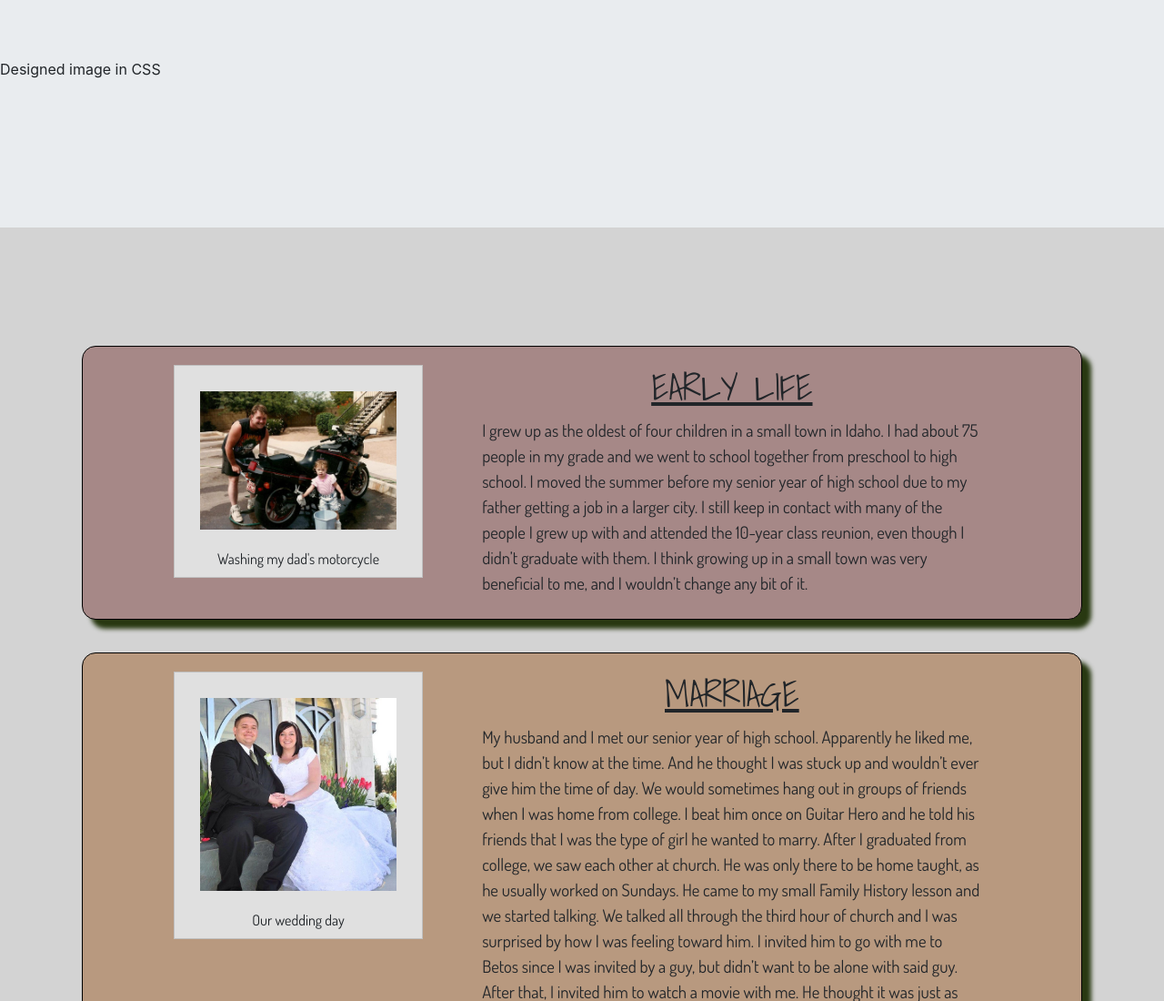
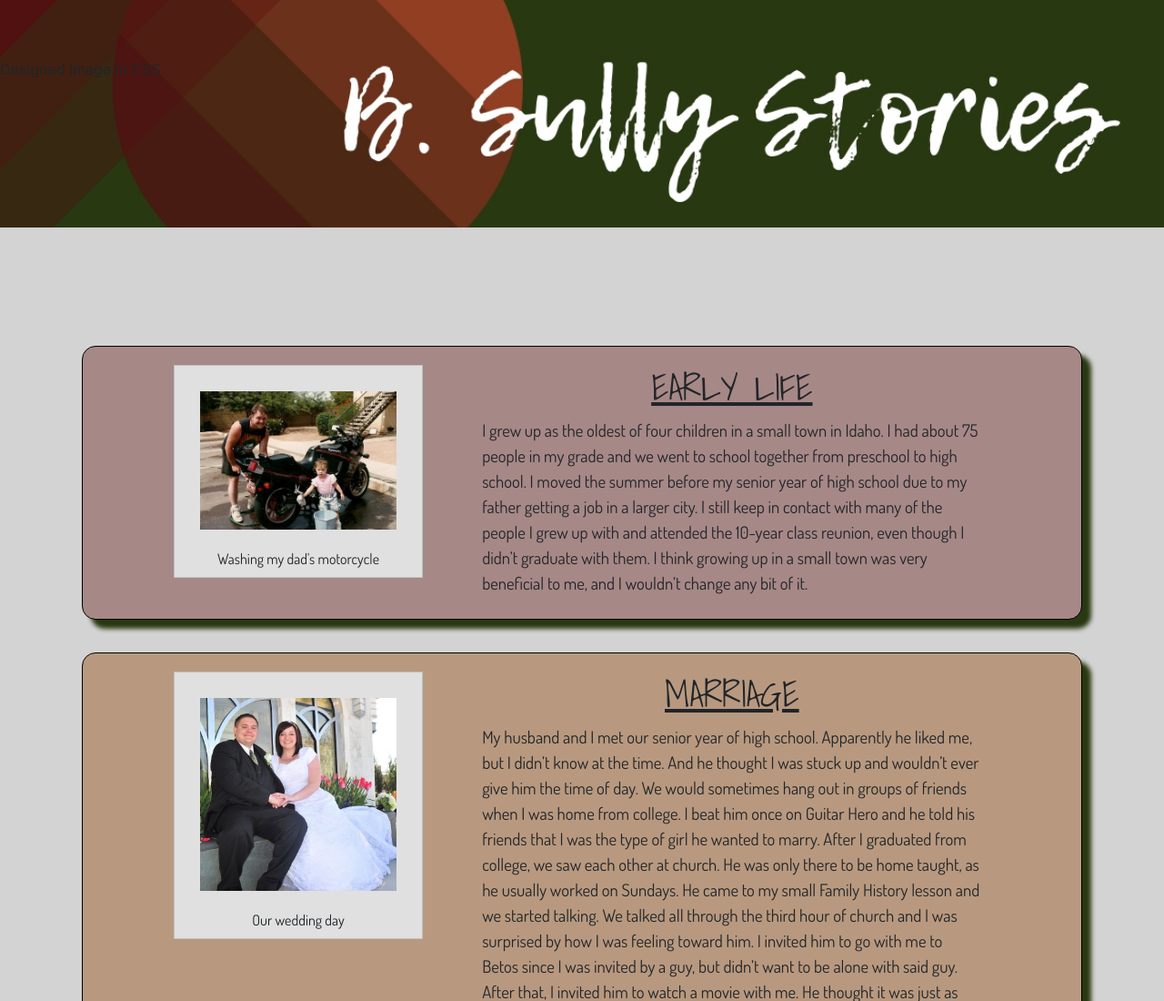
Before and after one commit to Sullenger/bioSite, a plain HTML site: page index.html in a window 1280 px wide. Shown: the top 1100 px of the page at 91% size. Drawn offline with nearby package versions, Linux system fonts and the light colour scheme.

Commit message:
Update style.css

```diff
--- a/style.css
+++ b/style.css
@@ -5,7 +5,7 @@ body    {
 
 .jumbotron {
     margin-bottom: 0px;
-    background-image: url(\bSullyStories.jpg);
+    background-image: url(bSullyStories.jpg);
     background-position: 10% 70%;
     max-width: 100%;
     height: 250px;
```
